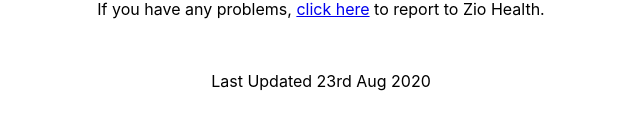
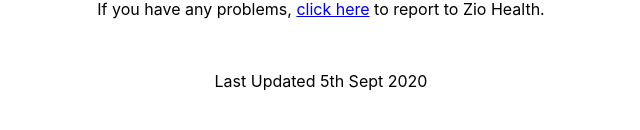
Before and after one commit to samzio/zio-setup-app, a React (Create React App) app: page / in a window 1280 px wide. Shown: the part 216-346 px from the top of the page, without its empty margins (319-959 px from the left). Built offline with nearby package versions, Linux system fonts and the light colour scheme.

Commit message:
changed last updated string

```diff
--- a/src/App.js
+++ b/src/App.js
@@ -381,7 +381,7 @@ class App extends Component {
         <br/>
         <p>If you have any problems, <a href="https://docs.google.com/forms/d/e/1FAIpQLSdo2MIEHSg9ZsYYtN0h7M2preLRf5cg_PhW9mownfdtNeCjAw/viewform?usp=sf_link" target="_blank" rel="noopener noreferrer"> click here</a> to report to Zio Health.</p>
         <br/>
-        <p>Last Updated 23rd Aug 2020</p>
+        <p>Last Updated 5th Sept 2020</p>
       </div>
     );
   }
```
Also changed, not shown: deploy_instructions.txt.
